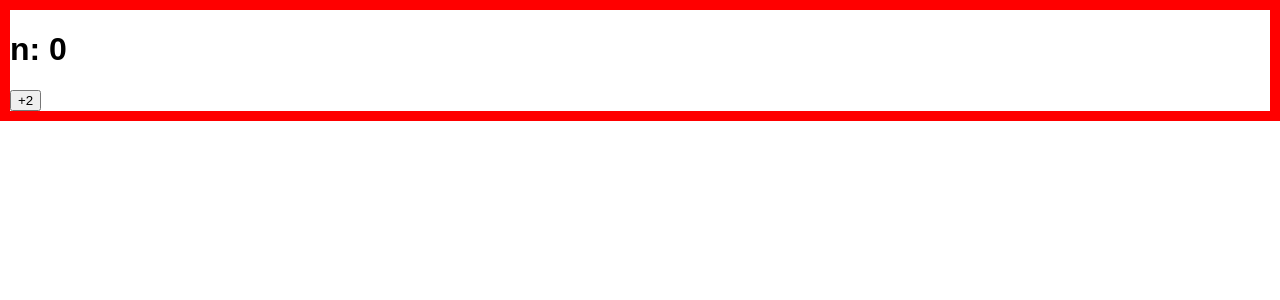
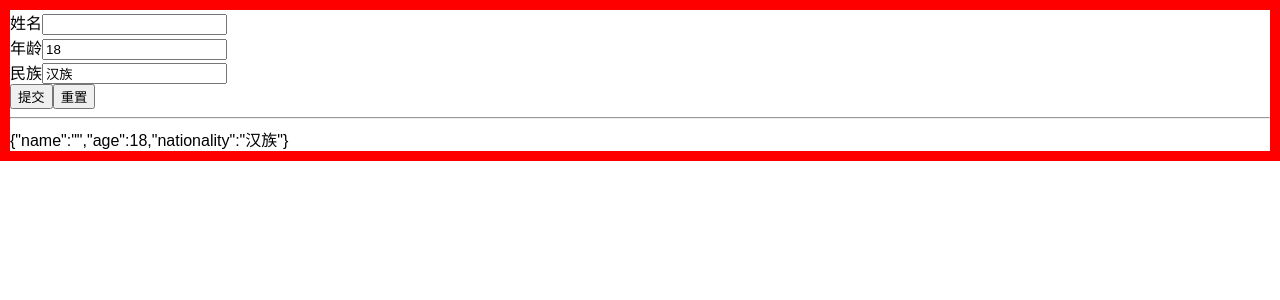
Before and after one commit to Mianxiong/React, a React (Create React App) app in the folder react-function-component/: page / in a window 1280 px wide. Shown: the top 300 px of the page. Built offline with nearby package versions, Linux system fonts and the light colour scheme.

Commit message:
useReducer的使用

```diff
--- a/react-function-component/src/App.js
+++ b/react-function-component/src/App.js
@@ -13,13 +13,11 @@
 //         </div>
 //     )
 // }
-
-
-
-import React, { useState } from "react";
+import React, { useReducer, useState } from "react";
 import ReactDOM from "react-dom";
 
-function App() {
+// useState
+function App1() {
   const [n, setN] = useState(0);
   const onClick = () => {
     // setN(n + 1);
@@ -30,14 +28,118 @@ function App() {
   return (
     <div className="App">
       <h1>n: {n}</h1>
-
       <button onClick={onClick}>+2</button>
     </div>
   );
 }
 
-const rootElement = document.getElementById("root");
-ReactDOM.render(<App />, rootElement);
+//useReducer
+const initial = {n:0}
+// const reducer = (state, action) => {
+//     if(action.type === 'add') {
+//         return {n: state.n + action.number}
+//     } else if(action.type === 'multi') {
+//         return {n: state.n * 2}
+//     } else {
+//         throw new Error('unknown type')
+//     }
+// }
+function App2() {
+    const [state, dispatch] = useReducer(reducer, initial)
+    const {n} = state
+    const onClick = ()=>{
+        dispatch({type: 'add', number:1})
+    }
+    const onClick2 = ()=>{
+        dispatch({type: 'add', number: 2})
+    }
+    return (
+        <div className="App">
+            <h1>n: {n}</h1>
+            <button onClick={onClick}>+1</button>
+            <button onClick={onClick2}>+2</button>
+        </div>
+    )
+}
+
+const initFormData = {
+  name: "",
+  age: 18,
+  nationality: "汉族",
+};
+
+function reducer(state, action) {
+  switch (action.type) {
+    case "patch":
+      return { ...state, ...action.formData };
+    case "reset":
+      return initFormData;
+    default:
+      throw new Error();
+  }
+}
+
+function App3() {
+  const [formData, dispatch] = useReducer(reducer, initFormData);
+  // const patch = (key, value)=>{
+  //   dispatch({ type: "patch", formData: { [key]: value } })
+  // }
+  const onSubmit = () => {};
+  const onReset = () => {
+    dispatch({ type: "reset" });
+  };
+  return (
+    <form onSubmit={onSubmit} onReset={onReset}>
+      <div>
+        <label>
+          姓名
+          <input
+            value={formData.name}
+            onChange={(e) =>
+              dispatch({ type: "patch", formData: { name: e.target.value } })
+            }
+          />
+        </label>
+      </div>
+      <div>
+        <label>
+          年龄
+          <input
+            value={formData.age}
+            onChange={(e) =>
+              dispatch({ type: "patch", formData: { age: e.target.value } })
+            }
+          />
+        </label>
+      </div>
+      <div>
+        <label>
+          民族
+          <input
+            value={formData.nationality}
+            onChange={(e) =>
+              dispatch({
+                type: "patch",
+                formData: { nationality: e.target.value },
+              })
+            }
+          />
+        </label>
+      </div>
+      <div>
+        <button type="submit">提交</button>
+        <button type="reset">重置</button>
+      </div>
+      <hr />
+      {JSON.stringify(formData)}
+    </form>
+  );
+}
 
 
-export default App;
+
+// const rootElement = document.getElementById("root");
+// ReactDOM.render(<App3 />, rootElement);
+
+
+export default App3;
```
